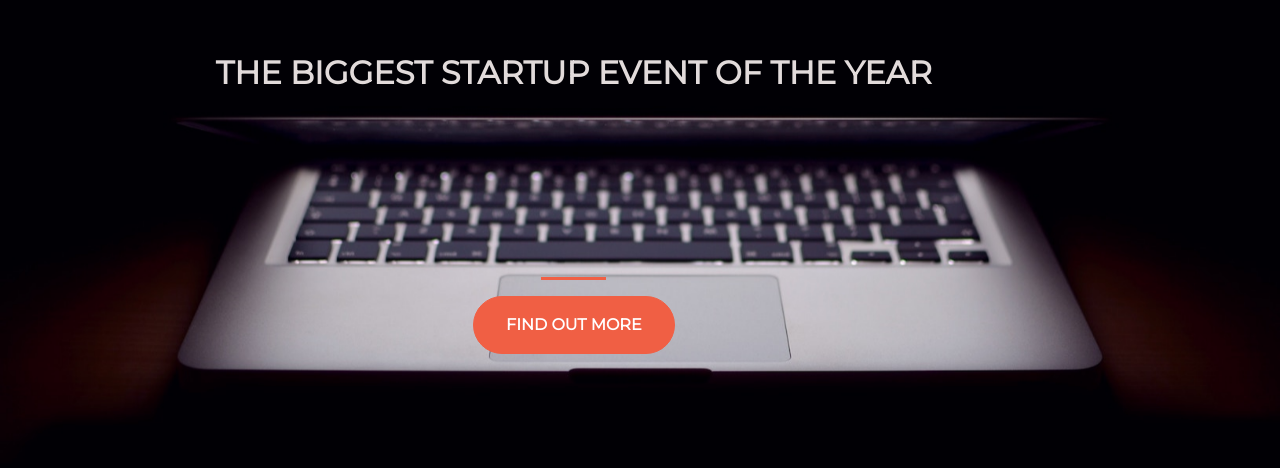
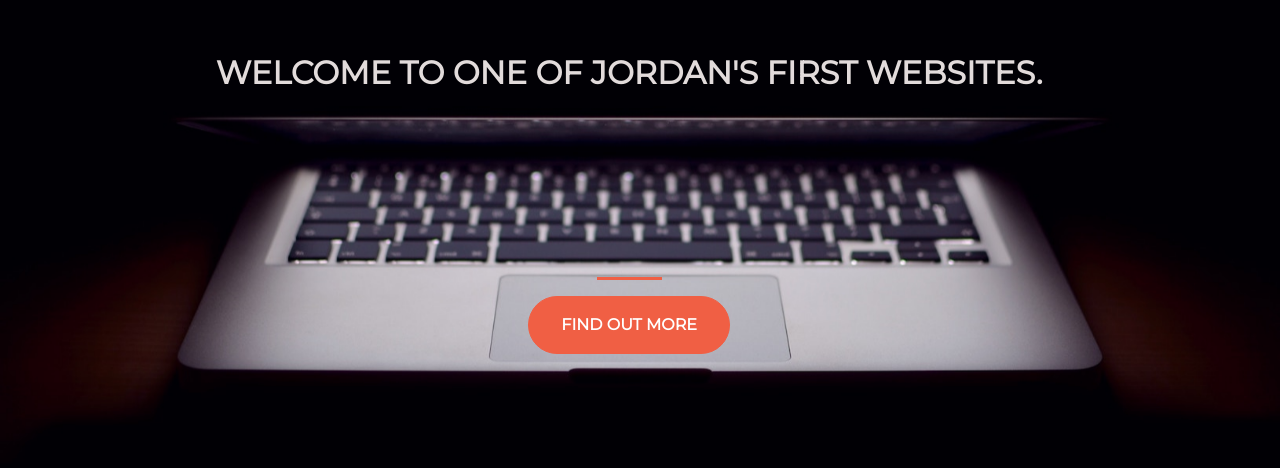
Before and after one commit to Clawson98/startupoftheyear, a plain HTML site: page index.html in a window 1280 px wide. Shown: the part 196-664 px from the top of the page. Drawn offline with nearby package versions, Linux system fonts and the light colour scheme.

Commit message:
Update index.html

```diff
--- a/index.html
+++ b/index.html
@@ -25,7 +25,7 @@
     <div class="container d-flex align-items-center h-100">
       <div class="row">
         <header class="text-center col-12">
-          <h1 class="text-uppercase"><strong>The biggest startup event of the year</strong></h1>
+          <h1 class="text-uppercase"><strong>Welcome to one of Jordan's first websites.</strong></h1>
         </header>
         <div class="buffer col-12"></div>
         <section class="text-center col-12">
```
